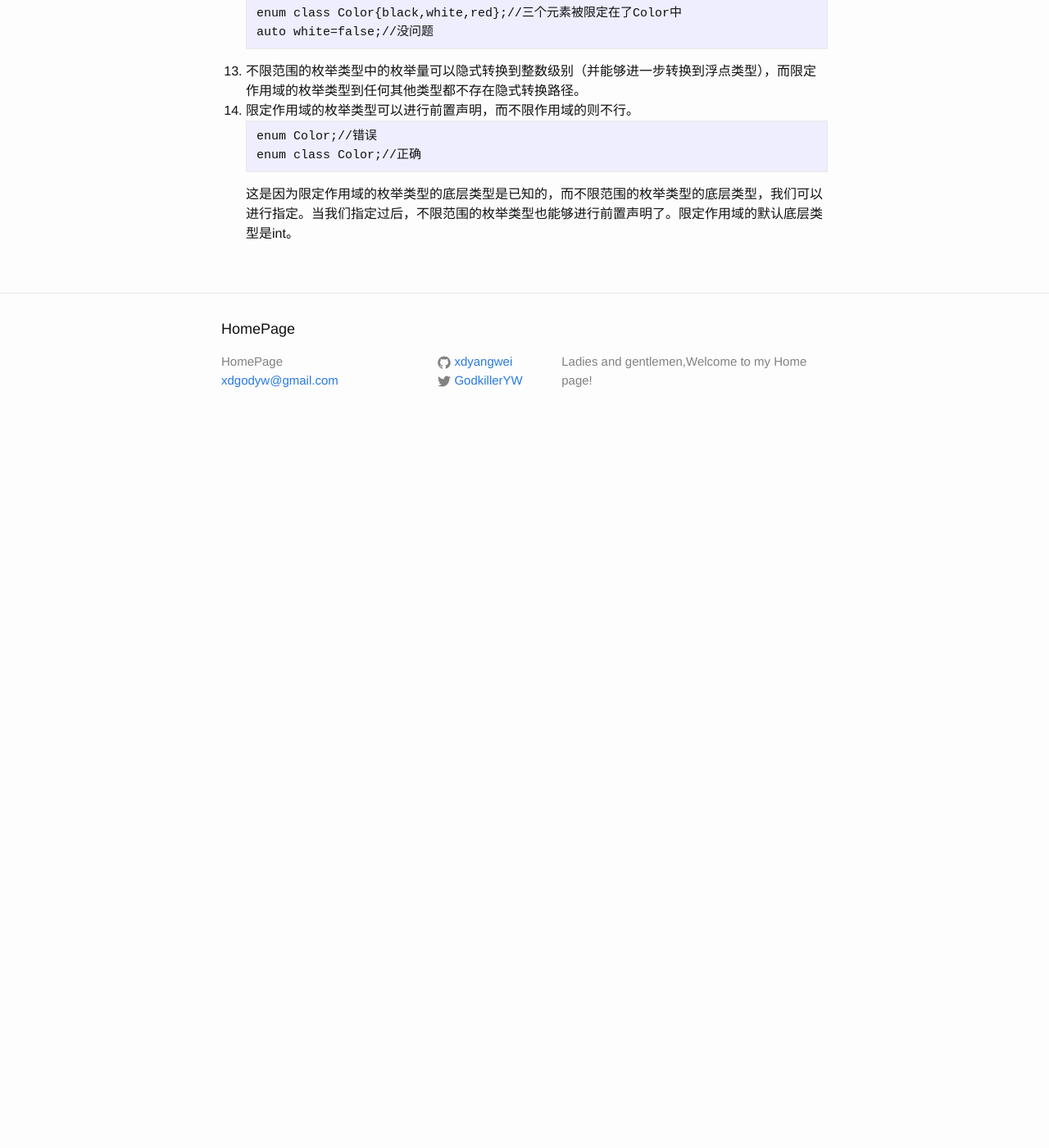
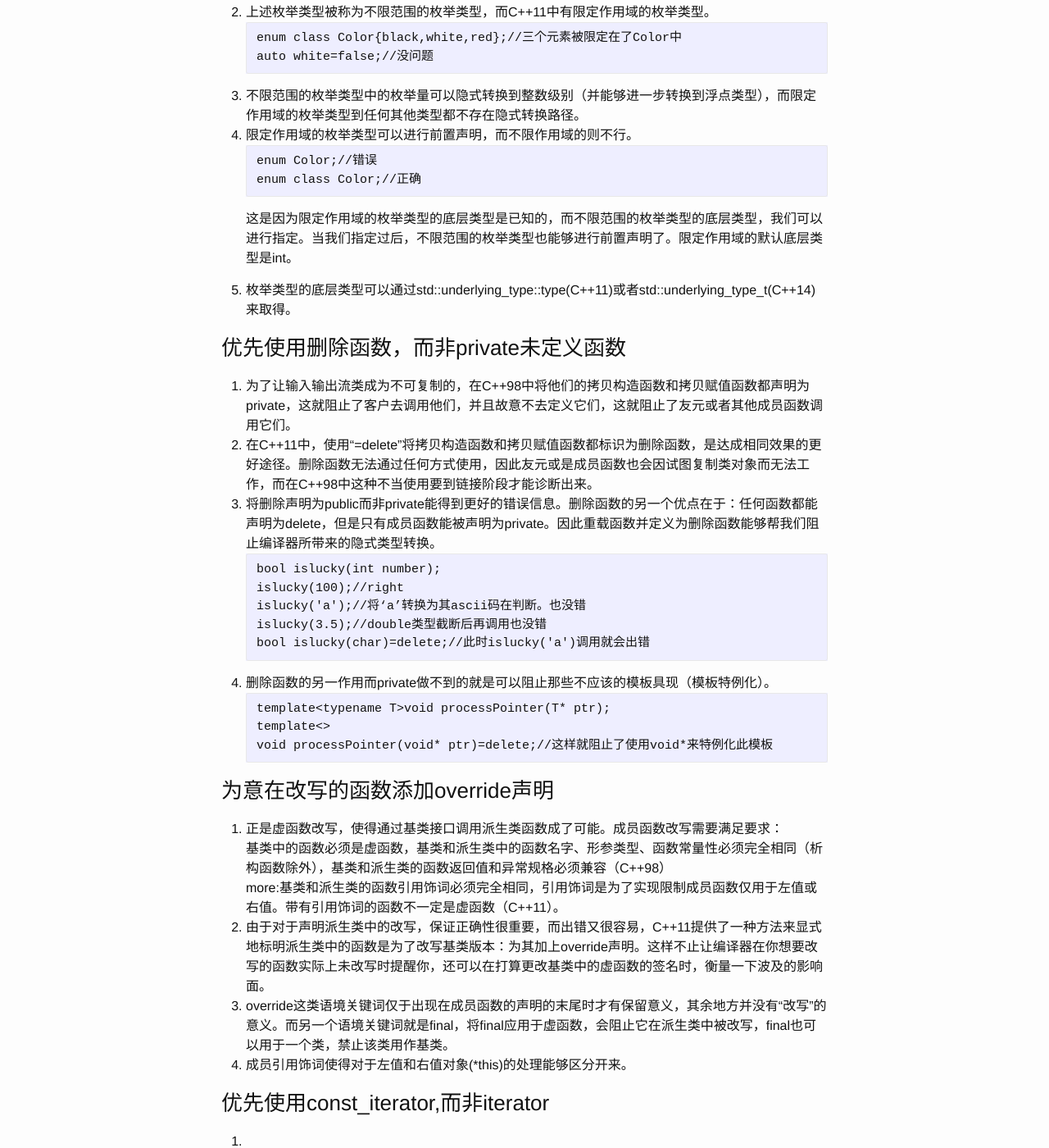
Before and after one commit to xdyangwei/xdyangwei.github.io, a Jekyll site: the page built from _posts/2018-10-25-转向现代C++.md, in a window 1280 px wide and 1400 px high, scrolled down 1523 px. Shown: the whole window at 82% size. Built offline with Jekyll 4.4.1, drawn with Linux system fonts in a browser that asks for light colours; our own code applies the rules of GitHub Pages for plain Markdown files; before the commit the page ends 2058 px from its top, so only the background shows below that.

Commit message:
add virtual function override tips

````diff
--- a/_posts/2018-10-25-转向现代C++.md
+++ b/_posts/2018-10-25-转向现代C++.md
@@ -14,7 +14,9 @@
    ```
 
    而采用小括号和=号的初始化则不会进行窄化类型检查，因为会破坏太多遗留代码。
+
 ### 优先使用nullptr，而非0或NULL
+
 1. 字面常量0的类型是int，而非指针，当C++在只能使用指针的语境中发现了一个0，它也会勉强解释为空指针，但说到底还是一个不得已而为之的行为。以上结论对于NULL也成立，0和NULL都不具备指针类型。因此，在指针类型和整数类型之间重载时可能会发生意外。
 ```
 void f(int);
@@ -26,7 +28,9 @@ f(NULL);//可能不通过编译，但一般会调用f(int)。从来不会调用f
 2. nullptr的优点在于它不具备整型类型，实话实话它也不具备指针类型，它的实际类型是`std::nullptr_t`，可以隐式转换为所有的裸指针类型。并且使用nullptr可以提升代码的清晰性。
 3. 在函数模板中传入0或者NULL会被模板自动推导为是int整型，而如果此时需要指针类型就会编译不通过，而使用nullptr就不会出现这种问题。
 4. **因此，想要表示空指针时，使用nullptr而非0或NULL，另外避免在整型和指针类型之间重载。**
+
 ### 优先使用别名声明，而非typedef
+
 1. 别名声明可能在处理涉及函数指针的时候比较容易理解：
 ```
 typedef void (*FP)(int,const std::string&);//FP类型是一个指向形参为int和const std::string&,
@@ -34,7 +38,9 @@ using FP=void (*)(int,const std::string&);//没有返回值的函数指针
 ```
 2. 别名声明可以模板化（这种情况下它们被称为别名模板，alias template），typedef就不行。另外如果想要在模板内使用typedef来创建一个链表，它容纳的对象类型由模板形参指定的话，那你就要给typedef的名字加一个typename前缀。依赖于模板类型形参(T)的类型::type称为带依赖类型，而C++规定带依赖类型前必须加上typename。而使用别名的话就不会产生带依赖类型。
 3. 别名模板可以让人免写”::type“后缀，并且在模板内，对于内嵌typedef的引用经常要求加上typename前缀。
+
 ### 优先选用限定作用域的枚举类别，而非不限作用域的枚举类型
+
 1. 如果在一对大括号里声明一个名字，则该名字的可见性就被限定在括号括起来的作用域内。但是这个规则不适用于C++98风格的枚举类型中定义的枚举量。
 ```
 enum Color{black,white,red};//black、white、red所在作用域和Color相同
@@ -52,3 +58,36 @@ enum Color;//错误
 enum class Color;//正确
 ```
 这是因为限定作用域的枚举类型的底层类型是已知的，而不限范围的枚举类型的底层类型，我们可以进行指定。当我们指定过后，不限范围的枚举类型也能够进行前置声明了。限定作用域的默认底层类型是int。
+5. 枚举类型的底层类型可以通过std::underlying_type::type(C++11)或者std::underlying_type_t(C++14)来取得。
+
+### 优先使用删除函数，而非private未定义函数
+
+1. 为了让输入输出流类成为不可复制的，在C++98中将他们的拷贝构造函数和拷贝赋值函数都声明为private，这就阻止了客户去调用他们，并且故意不去定义它们，这就阻止了友元或者其他成员函数调用它们。
+2. 在C++11中，使用“=delete”将拷贝构造函数和拷贝赋值函数都标识为删除函数，是达成相同效果的更好途径。删除函数无法通过任何方式使用，因此友元或是成员函数也会因试图复制类对象而无法工作，而在C++98中这种不当使用要到链接阶段才能诊断出来。
+3. 将删除声明为public而非private能得到更好的错误信息。删除函数的另一个优点在于：任何函数都能声明为delete，但是只有成员函数能被声明为private。因此重载函数并定义为删除函数能够帮我们阻止编译器所带来的隐式类型转换。
+```
+bool islucky(int number);
+islucky(100);//right
+islucky('a');//将‘a’转换为其ascii码在判断。也没错
+islucky(3.5);//double类型截断后再调用也没错
+bool islucky(char)=delete;//此时islucky('a')调用就会出错
+```
+4. 删除函数的另一作用而private做不到的就是可以阻止那些不应该的模板具现（模板特例化）。
+```
+template<typename T>void processPointer(T* ptr);
+template<>
+void processPointer(void* ptr)=delete;//这样就阻止了使用void*来特例化此模板
+```
+
+### 为意在改写的函数添加override声明
+
+1. 正是虚函数改写，使得通过基类接口调用派生类函数成了可能。成员函数改写需要满足要求：
+基类中的函数必须是虚函数，基类和派生类中的函数名字、形参类型、函数常量性必须完全相同（析构函数除外），基类和派生类的函数返回值和异常规格必须兼容（C++98）
+more:基类和派生类的函数引用饰词必须完全相同，引用饰词是为了实现限制成员函数仅用于左值或右值。带有引用饰词的函数不一定是虚函数（C++11）。
+2. 由于对于声明派生类中的改写，保证正确性很重要，而出错又很容易，C++11提供了一种方法来显式地标明派生类中的函数是为了改写基类版本：为其加上override声明。这样不止让编译器在你想要改写的函数实际上未改写时提醒你，还可以在打算更改基类中的虚函数的签名时，衡量一下波及的影响面。
+3. override这类语境关键词仅于出现在成员函数的声明的末尾时才有保留意义，其余地方并没有“改写”的意义。而另一个语境关键词就是final，将final应用于虚函数，会阻止它在派生类中被改写，final也可以用于一个类，禁止该类用作基类。
+4. 成员引用饰词使得对于左值和右值对象(*this)的处理能够区分开来。
+
+### 优先使用const_iterator,而非iterator
+
+1.
````
Also changed, not shown: _posts/C++ 原生Socket编程.md (deleted, +0 -133 lines).
